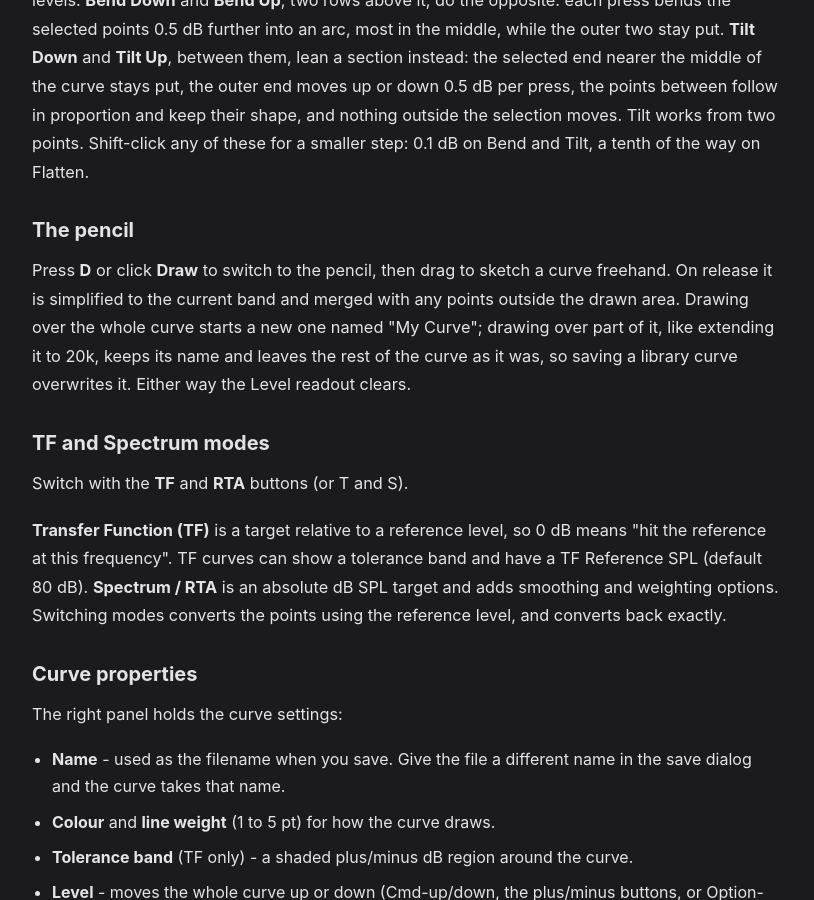
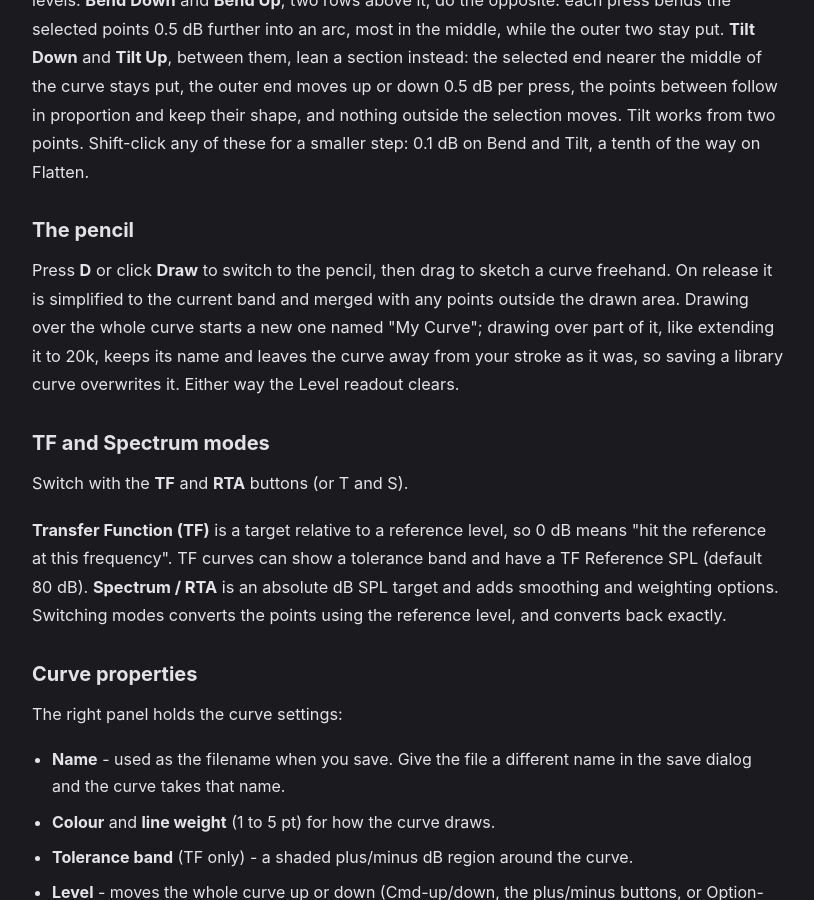
Before and after one commit to BSKapps/bskapps.github.io, a Jekyll site: the page built from articles/target-trace-guide/index.html, in a window 1280 px wide and 900 px high, scrolled down 1048 px. Shown: the whole window, without its empty margins (232-1046 px from the left). Built offline with Jekyll 4.4.1, drawn with Linux system fonts in a browser that asks for light colours.

Commit message:
Target Trace guide: pencil wording

```diff
--- a/_data/guides/target-trace-guide.json
+++ b/_data/guides/target-trace-guide.json
@@ -72,7 +72,7 @@
       "blocks": [
         {
           "type": "paragraph",
-          "text": "Press **D** or click **Draw** to switch to the pencil, then drag to sketch a curve freehand. On release it is simplified to the current band and merged with any points outside the drawn area. Drawing over the whole curve starts a new one named \"My Curve\"; drawing over part of it, like extending it to 20k, keeps its name and leaves the rest of the curve as it was, so saving a library curve overwrites it. Either way the Level readout clears."
+          "text": "Press **D** or click **Draw** to switch to the pencil, then drag to sketch a curve freehand. On release it is simplified to the current band and merged with any points outside the drawn area. Drawing over the whole curve starts a new one named \"My Curve\"; drawing over part of it, like extending it to 20k, keeps its name and leaves the curve away from your stroke as it was, so saving a library curve overwrites it. Either way the Level readout clears."
         }
       ]
     },
```
